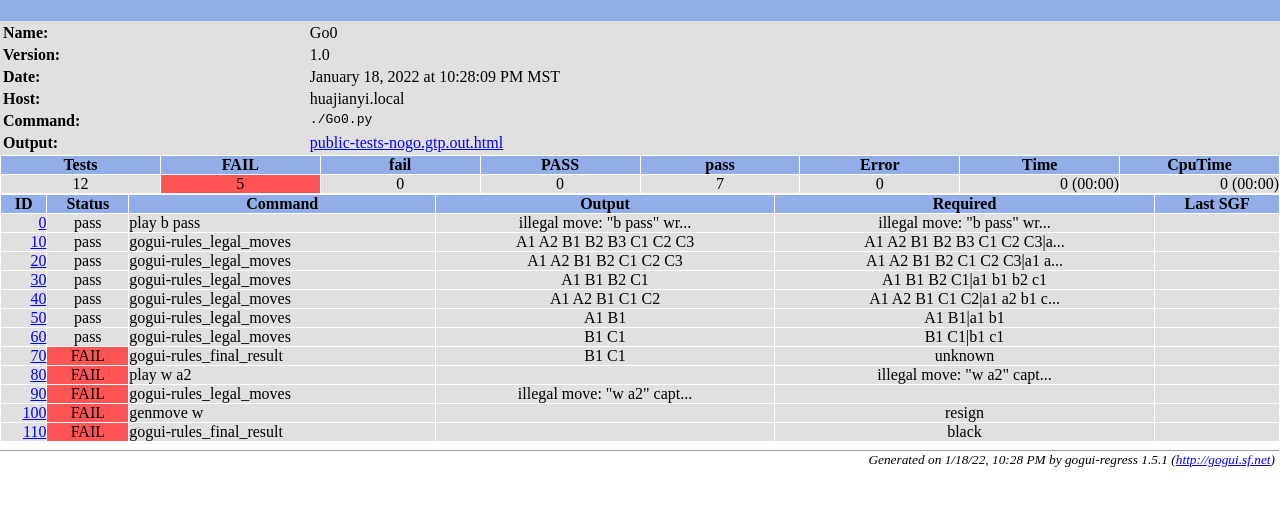
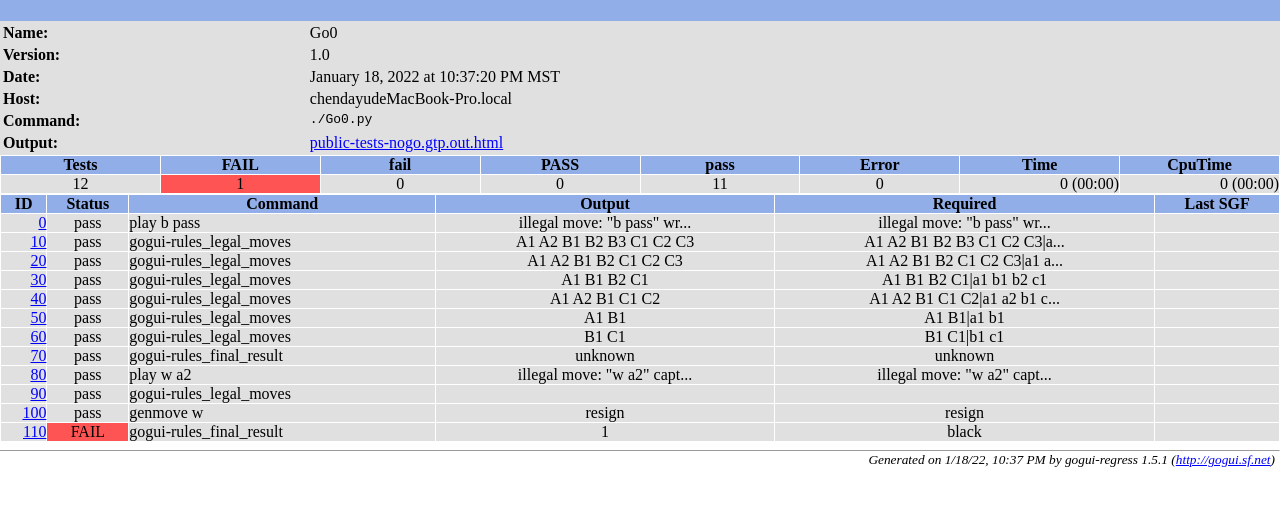
Before and after one commit to zhengyao603/CMPUT455-Assignment1, a plain HTML site: page assignment1/public-tests-nogo.gtp.html in a window 1280 px wide. Shown: the part 43-548 px from the top of the page. Drawn offline with Linux system fonts and the light colour scheme.

Commit message:
helper added

```diff
--- a/assignment1/public-tests-nogo.gtp.html
+++ b/assignment1/public-tests-nogo.gtp.html
@@ -18,8 +18,8 @@ body { margin:0; }
 <table width="100%" bgcolor="#e0e0e0">
 <tr><th align="left">Name:</th><td>Go0</td></tr>
 <tr><th align="left">Version:</th><td>1.0</td></tr>
-<tr><th align="left">Date:</th><td>January 18, 2022 at 10:28:09 PM MST</td></tr>
-<tr><th align="left">Host:</th><td>huajianyi.local</td></tr>
+<tr><th align="left">Date:</th><td>January 18, 2022 at 10:37:20 PM MST</td></tr>
+<tr><th align="left">Host:</th><td>chendayudeMacBook-Pro.local</td></tr>
 <tr><th align="left" valign="top">Command:</th>
 <td valign="top"><tt>./Go0.py</tt></td></tr>
 <tr><th align="left">Output:</th><td><a href="public-tests-nogo.gtp.out.html">public-tests-nogo.gtp.out.html</a></td></tr>
@@ -49,11 +49,11 @@ body { margin:0; }
 </thead>
 <tr align="center" bgcolor="#e0e0e0">
 <td>12</td>
-<td bgcolor="#ff5454">5</td>
+<td bgcolor="#ff5454">1</td>
 <td>0</td>
 <td>
 0</td>
-<td>7</td>
+<td>11</td>
 <td>
 0</td>
 <td align="right">0&nbsp;(00:00)</td>
@@ -129,33 +129,33 @@ body { margin:0; }
 </tr>
 <tr bgcolor="#e0e0e0">
 <td align="right"><a href="public-tests-nogo.gtp.out.html#70">70</a></td>
-<td align="center" bgcolor="#ff5454">FAIL</td>
+<td align="center" bgcolor="#e0e0e0">pass</td>
 <td>gogui-rules_final_result</td>
-<td align="center">B1 C1</td>
+<td align="center">unknown</td>
 <td align="center">unknown</td>
 <td></td>
 </tr>
 <tr bgcolor="#e0e0e0">
 <td align="right"><a href="public-tests-nogo.gtp.out.html#80">80</a></td>
-<td align="center" bgcolor="#ff5454">FAIL</td>
+<td align="center" bgcolor="#e0e0e0">pass</td>
 <td>play&nbsp;w&nbsp;a2</td>
-<td align="center"></td>
+<td align="center">illegal move: "w a2" capt...</td>
 <td align="center">illegal move: "w a2" capt...</td>
 <td></td>
 </tr>
 <tr bgcolor="#e0e0e0">
 <td align="right"><a href="public-tests-nogo.gtp.out.html#90">90</a></td>
-<td align="center" bgcolor="#ff5454">FAIL</td>
+<td align="center" bgcolor="#e0e0e0">pass</td>
 <td>gogui-rules_legal_moves</td>
-<td align="center">illegal move: "w a2" capt...</td>
+<td align="center"></td>
 <td align="center"></td>
 <td></td>
 </tr>
 <tr bgcolor="#e0e0e0">
 <td align="right"><a href="public-tests-nogo.gtp.out.html#100">100</a></td>
-<td align="center" bgcolor="#ff5454">FAIL</td>
+<td align="center" bgcolor="#e0e0e0">pass</td>
 <td>genmove&nbsp;w</td>
-<td align="center"></td>
+<td align="center">resign</td>
 <td align="center">resign</td>
 <td></td>
 </tr>
@@ -163,12 +163,12 @@ body { margin:0; }
 <td align="right"><a href="public-tests-nogo.gtp.out.html#110">110</a></td>
 <td align="center" bgcolor="#ff5454">FAIL</td>
 <td>gogui-rules_final_result</td>
-<td align="center"></td>
+<td align="center">1</td>
 <td align="center">black</td>
 <td></td>
 </tr>
 </table>
 <hr style="margin-bottom:0" size="1">
-<p style="margin-top:1; margin-right:5" align="right"><i><small>Generated on 1/18/22, 10:28 PM by gogui-regress 1.5.1 (<a href="http://gogui.sf.net">http://gogui.sf.net</a>)</small></i></p>
+<p style="margin-top:1; margin-right:5" align="right"><i><small>Generated on 1/18/22, 10:37 PM by gogui-regress 1.5.1 (<a href="http://gogui.sf.net">http://gogui.sf.net</a>)</small></i></p>
 </body>
 </html>
```
Also changed, not shown: assignment1/index.html (+7 -7 lines), assignment1/public-tests-nogo.gtp.out.html (+10 -10 lines), 4 other files.
